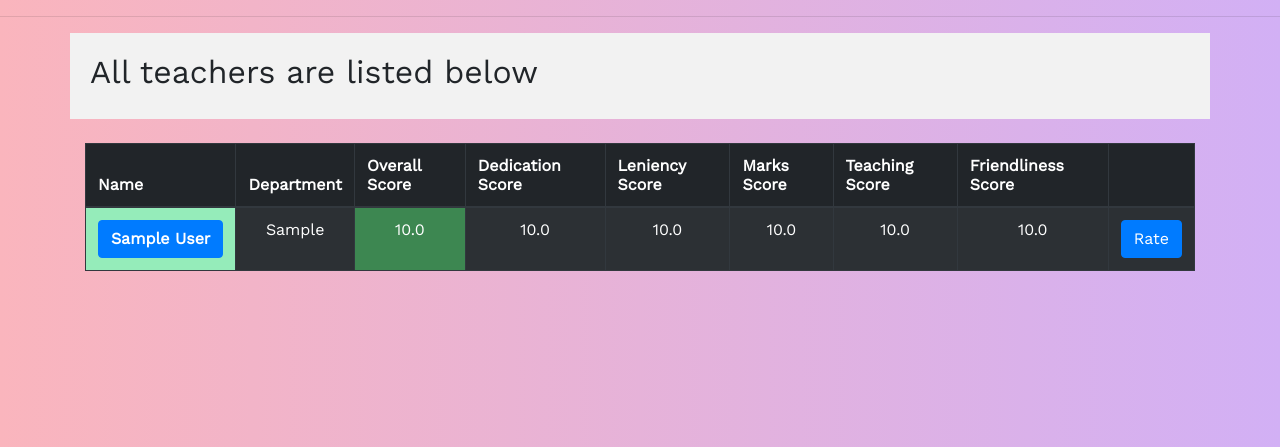
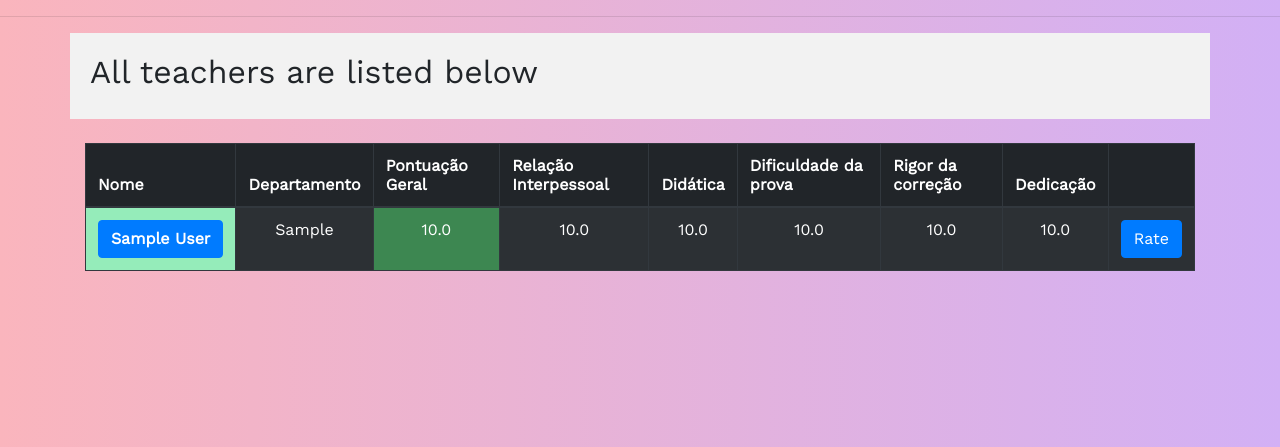
Before and after one commit to ItaloFOliveira/unirttool, a Flask app: page /view_teachers in a window 1280 px wide. Shown: the part 56-503 px from the top of the page. Run offline with Flask 2, Linux system fonts and the light colour scheme; a user stored in the database is signed in; tables that the repository leaves empty hold one stand-in row (values such as "Sample post"); some libraries are stand-ins or nearby versions.

Commit message:
Update view_teachers.html
Mudança no nome das colunas na tabela que apresenta os professores

```diff
--- a/app/templates/view_teachers.html
+++ b/app/templates/view_teachers.html
@@ -12,14 +12,14 @@
 	<table class="table table-striped table-bordered table-hover table-dark col-md-6 table-condensed">
 		<thead>
 	        <tr>
-	            <th>Name</th>
-	            <th>Department</th>
-	            <th>Overall Score</th>
-	            <th>Dedication Score</th>
-	            <th>Leniency Score</th>
-	            <th>Marks Score</th>
-	            <th>Teaching Score</th>
-	            <th>Friendliness Score</th>
+	            <th>Nome</th>
+	            <th>Departamento</th>
+	            <th>Pontuação Geral</th>
+	            <th>Relação Interpessoal</th>
+	            <th>Didática</th>
+	            <th>Dificuldade da prova</th>
+	            <th>Rigor da correção</th>
+	            <th>Dedicação</th>
 	            <th></th>
 	        </tr>
 	    </thead>
```
